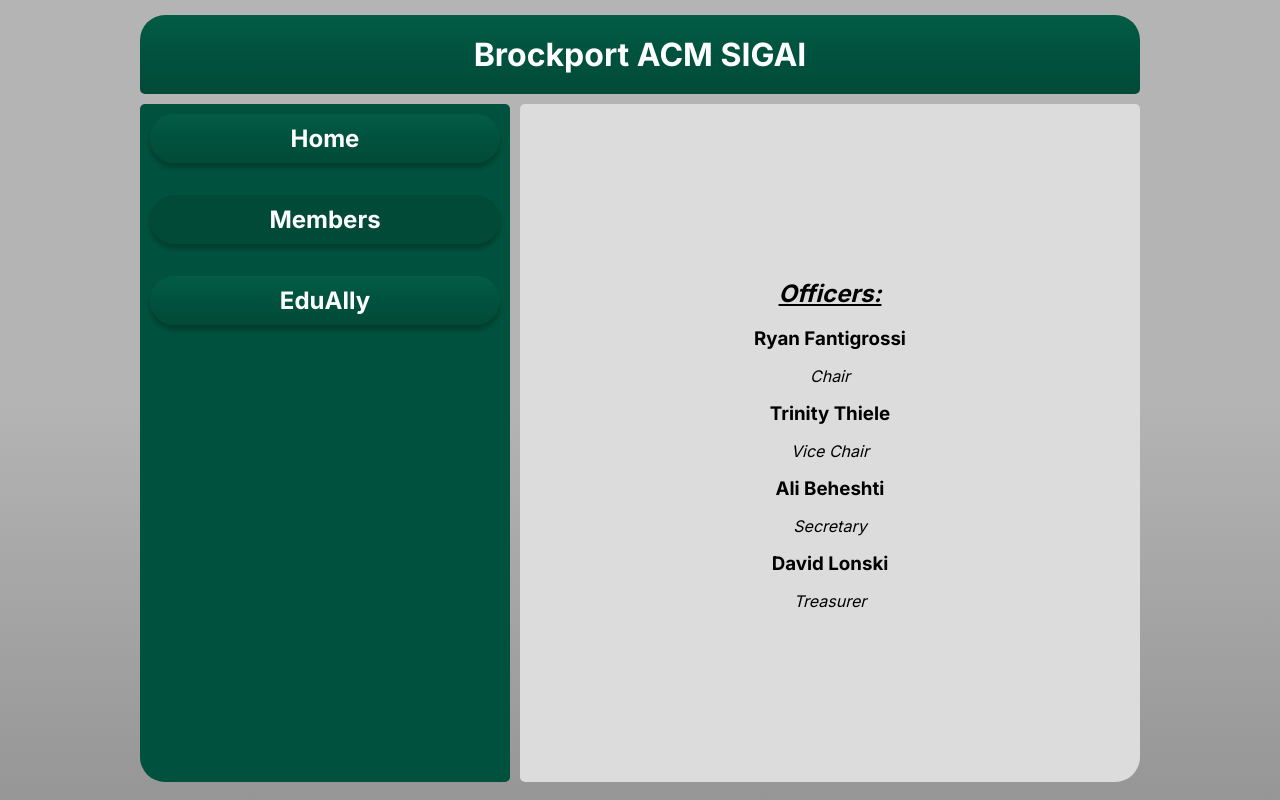
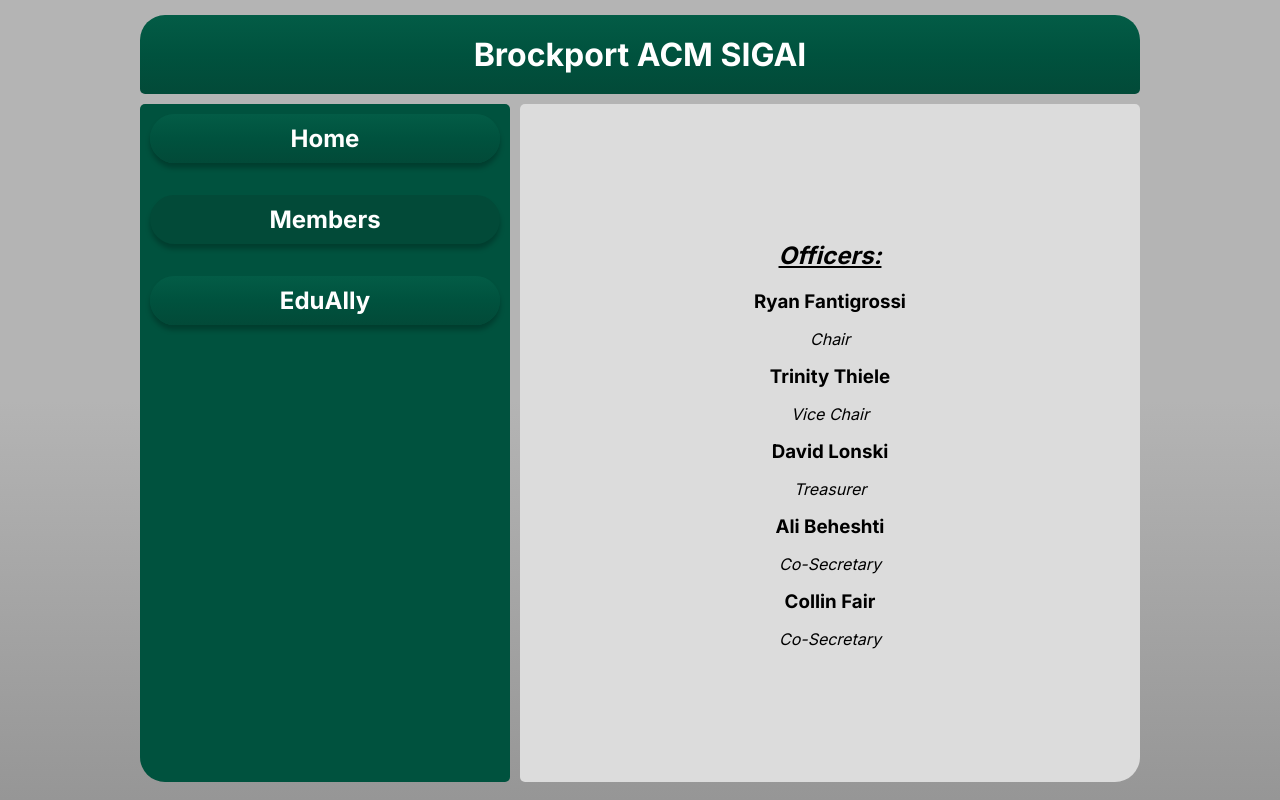
Before and after one commit to SUNY-Brockport-ACM-Student-Chapter/acm-sigai-chapter-website, a plain HTML site: page index.html in a window 1280 px wide. Both pictures are taken after a click on the button "Members". Drawn offline with Linux system fonts and the light colour scheme.

Commit message:
Changed ordering and added Co-Secretary

```diff
--- a/index.html
+++ b/index.html
@@ -46,11 +46,14 @@
             <h3>Trinity Thiele</h3>
             <p><em>Vice Chair</em></p>
 
-            <h3>Ali Beheshti</h3>
-            <p><em>Secretary</em></p>
-
             <h3>David Lonski</h3>
             <p><em>Treasurer</em></p>
+
+            <h3>Ali Beheshti</h3>
+            <p><em>Co-Secretary</em></p>
+
+            <h3>Collin Fair</h3>
+            <p><em>Co-Secretary</em></p>
 
           </section>
           <section id="edually" class="content">
```
